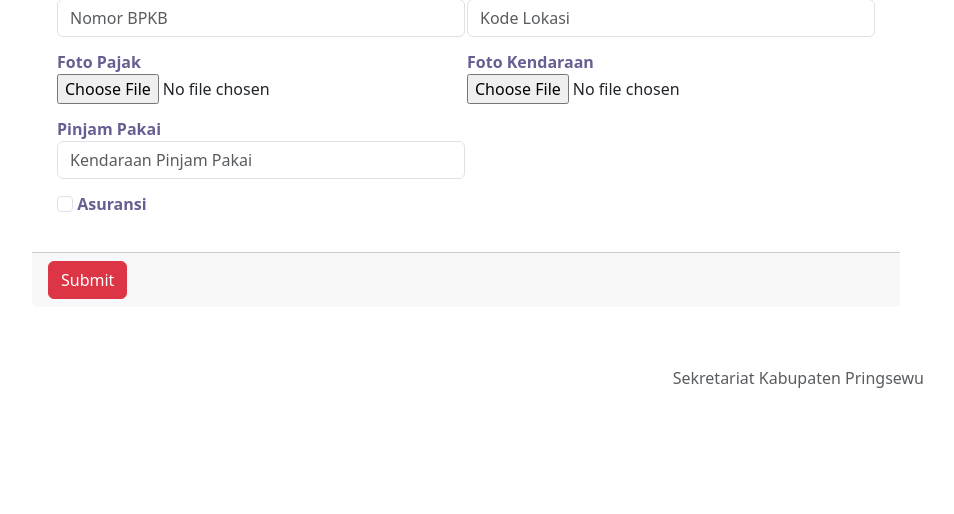
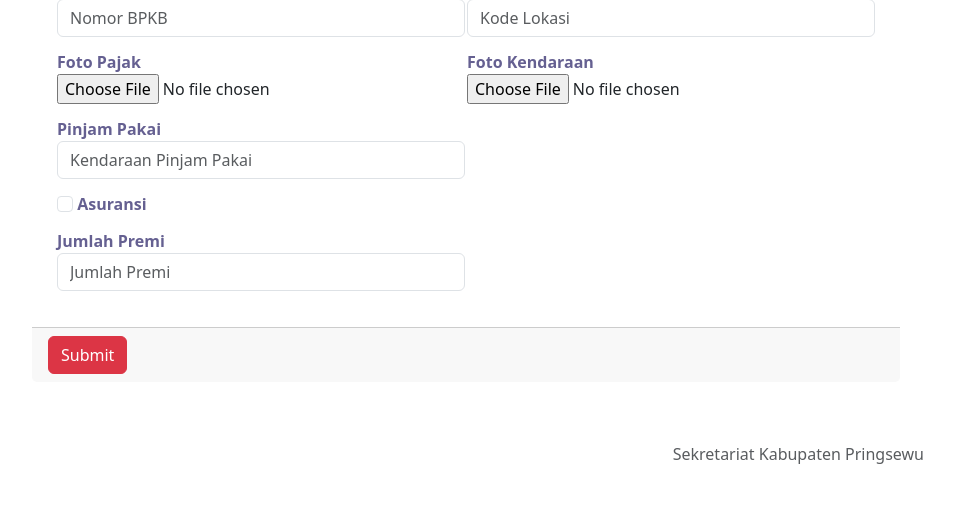
Before and after one commit to Tech-O-Tech/bagianumum, a CodeIgniter 4 app: template app/Views/pages/tambah_kendaraan.php in a window 1280 px wide. Shown: the part 795-1309 px from the top of the page, without its empty margins (324-1278 px from the left). Before the commit the page ends 1183 px from the top, so only its background shows below. Run offline with PHP 8.4 and a stand-in for CodeIgniter, Linux system fonts and the light colour scheme; the template is opened without the code that fills it, so the values that code supplies are empty; some libraries are stand-ins or nearby versions.

Commit message:
alhamdulillah

```diff
--- a/app/Controllers/Kendaraan.php
+++ b/app/Controllers/Kendaraan.php
@@ -101,6 +101,8 @@ class Kendaraan extends ResourceController
             'foto_kendaraan' => $namaFilefoto_kendaraan,
             'pinjam_pakai' => $this->request->getVar('pinjam_pakai'),
             'asuransi' => $this->request->getVar('asuransi'),
+            'jumlah_premi' => $this->request->getVar('jumlah_premi'),
+
         ]);
 
         session()->setFlashdata('pesan', 'Data Berhasil ditambahkan.');
@@ -189,7 +191,8 @@ class Kendaraan extends ResourceController
             'foto_stnk' =>  $namaFilefoto_stnk,
             'foto_kendaraan' => $namaFilefoto_kendaraan,
             'pinjam_pakai' => $this->request->getVar('pinjam_pakai'),
-            'asuransi' => $this->request->getVar('asuransi')
+            'asuransi' => $this->request->getVar('asuransi'),
+            'jumlah_premi' => $this->request->getVar('jumlah_premi'),
         ])->update();
 
         session()->setFlashdata('pesan', 'Data Berhasil Diedit.');
--- a/app/Models/KendaraanModel.php
+++ b/app/Models/KendaraanModel.php
@@ -11,7 +11,7 @@ class KendaraanModel extends Model
     protected $returnType = "object";
     protected $allowedFields        = [
         "no_registrasi", "nama_pemilik", "alamat", "merk", "tipe", "jenis", "model", "tahun_pembuatan", "isi_silinder", "no_rangka",
-        "no_mesin", "warna", "bahan_bakar", "warna_tnkb", "no_bpkb", "kode_lokasi", "foto_stnk", "foto_kendaraan", "pinjam_pakai", "asuransi"
+        "no_mesin", "warna", "bahan_bakar", "warna_tnkb", "no_bpkb", "kode_lokasi", "foto_stnk", "foto_kendaraan", "pinjam_pakai", "asuransi", "jumlah_premi"
     ];
 
     public function getProduk($id_kendaraan = false)
@@ -138,7 +138,7 @@ class KendaraanModel extends Model
 
         $query =  $this->db->table('kendaraan')
             ->join('jabatan', 'kendaraan.nama_pemilik = jabatan.id_jabatan')
-            ->select('kendaraan.id_kendaraan, kendaraan.no_registrasi, jabatan.nama_jabatan, kendaraan.alamat, kendaraan.merk, kendaraan.tipe, kendaraan.jenis, kendaraan.model, kendaraan.tahun_pembuatan, kendaraan.isi_silinder, kendaraan.no_rangka, kendaraan.no_mesin, kendaraan.warna, kendaraan.bahan_bakar, kendaraan.warna_tnkb, kendaraan.no_bpkb, kendaraan.kode_lokasi, kendaraan.foto_stnk, kendaraan.foto_kendaraan, kendaraan.pinjam_pakai')
+            ->select('kendaraan.id_kendaraan, kendaraan.no_registrasi, jabatan.nama_jabatan, kendaraan.alamat, kendaraan.merk, kendaraan.tipe, kendaraan.jenis, kendaraan.model, kendaraan.tahun_pembuatan, kendaraan.isi_silinder, kendaraan.no_rangka, kendaraan.no_mesin, kendaraan.warna, kendaraan.bahan_bakar, kendaraan.warna_tnkb, kendaraan.no_bpkb, kendaraan.kode_lokasi, kendaraan.foto_stnk, kendaraan.foto_kendaraan, kendaraan.pinjam_pakai,kendaraan.jumlah_premi')
             ->where(['asuransi' => "1"])
             ->get();
         return $query;
--- a/app/Views/auth/login.php
+++ b/app/Views/auth/login.php
@@ -45,7 +45,7 @@
 
                     <form action="/auth/valid_login" method="post">
                         <div class="form-group position-relative has-icon-left mb-4">
-                            <input type="text" name="nip_pegawai" class="form-control form-control-xl" placeholder="NIP">
+                            <input type="text" name="nip_pegawai" class="form-control form-control-xl" placeholder="Username">
                             <div class="form-control-icon">
                                 <i class="bi bi-person"></i>
                             </div>
--- a/app/Views/pages/asuransi.php
+++ b/app/Views/pages/asuransi.php
@@ -30,6 +30,7 @@
                                                     <th>Foto Kendaraan</th>
                                                     <th>Foto STNK</th>
                                                     <th>Pemilik</th>
+                                                    <th>Jumlah Premi</th>
                                                     <th width="10%">Aksi</th>
                                                 </tr>
                                             </thead>
@@ -53,13 +54,15 @@
                                                             </center>
                                                         </td>
                                                         <td><?= $product->nama_jabatan; ?></td>
+                                                        <td><?= $product->jumlah_premi; ?></td>
+
 
                                                         <td>
                                                             <div class="row">
                                                                 <div class="col-auto px-0">
                                                                     <a href="/kendaraan/<?= $product->id_kendaraan; ?>/show" class="btn btn-success mr-2">Lihat</a>
                                                                 </div> &nbsp;
-                                                                <!-- <div class="col-auto px-0">
+                                                                <!--   <div class="col-auto px-0">
                                                                     <a href="/kendaraan/<?= $product->id_kendaraan; ?>/edit" class="btn btn-warning mr-2">Edit</a>
                                                                 </div>&nbsp;
                                                                 <div class="col-auto px-0">
--- a/app/Views/pages/tambah_kendaraan.php
+++ b/app/Views/pages/tambah_kendaraan.php
@@ -250,6 +250,21 @@
                                                 </div>
                                             </div>
                                         </td>
+
+
+
+                                    </tr>
+
+                                    <tr>
+                                        <td>
+                                            <div class="col-12">
+                                                <div class="form-group">
+                                                    <label for="first-name-vertical">Jumlah Premi</label>
+                                                    <input class="form-control" type="number" name="jumlah_premi" placeholder="Jumlah Premi">
+
+                                                </div>
+                                            </div>
+                                        </td>
                                     </tr>
 
                                 </table>
```
Also changed, not shown: app/Views/pages/edit_kendaraan.php (+8 -0 lines), public/uploads/kendaraan/1 -40 depan.jpg (added), public/uploads/kendaraan/1 -40 depan_1.jpg (added), public/uploads/kendaraan/1 -40 depan_2.jpg (added), public/uploads/kendaraan/WhatsApp Image 2022-08-18 at 11.39.45.jpeg (added), public/uploads/kendaraan/WhatsApp Image 2022-08-18 at 11.39.47.jpeg (added), public/uploads/stnk/1 -40 depan.jpg (added), public/uploads/stnk/1 -40 depan_1.jpg (added), public/uploads/stnk/WhatsApp Image 2022-08-18 at 11.51.20 (1).jpeg (added), public/uploads/stnk/WhatsApp Image 2022-08-18 at 11.51.20.jpeg (added), public/uploads/stnk/be 1 u.jpg (added).
